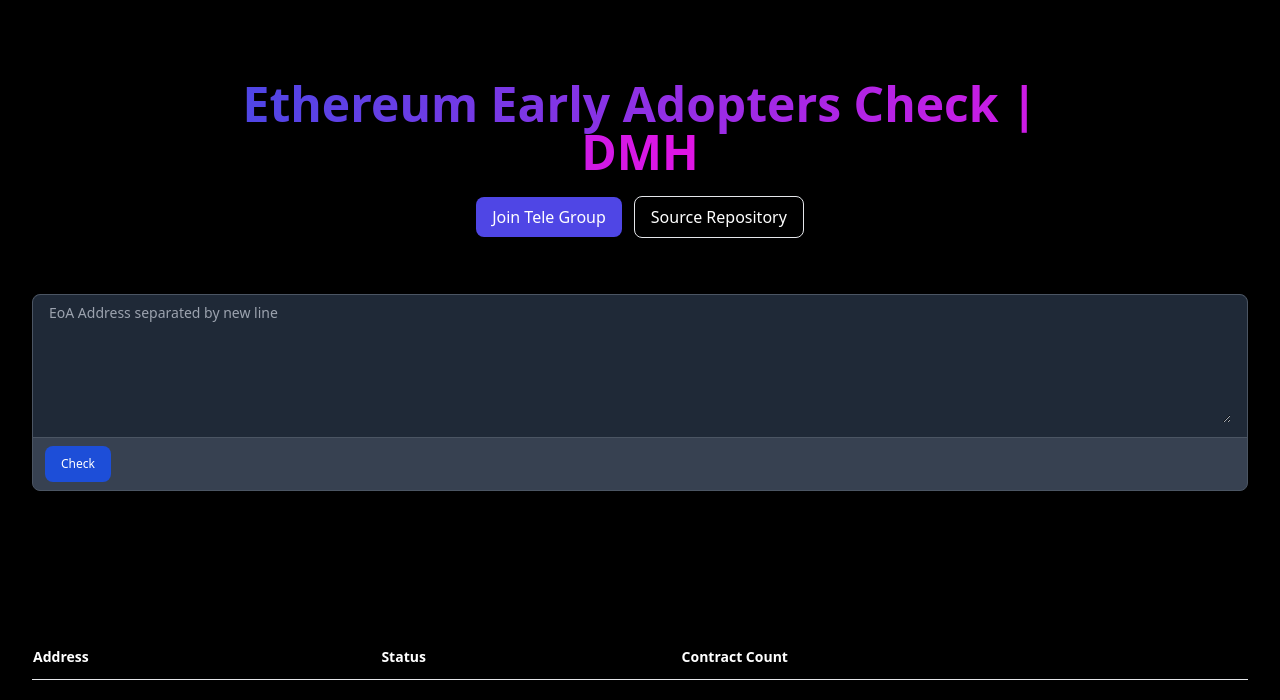
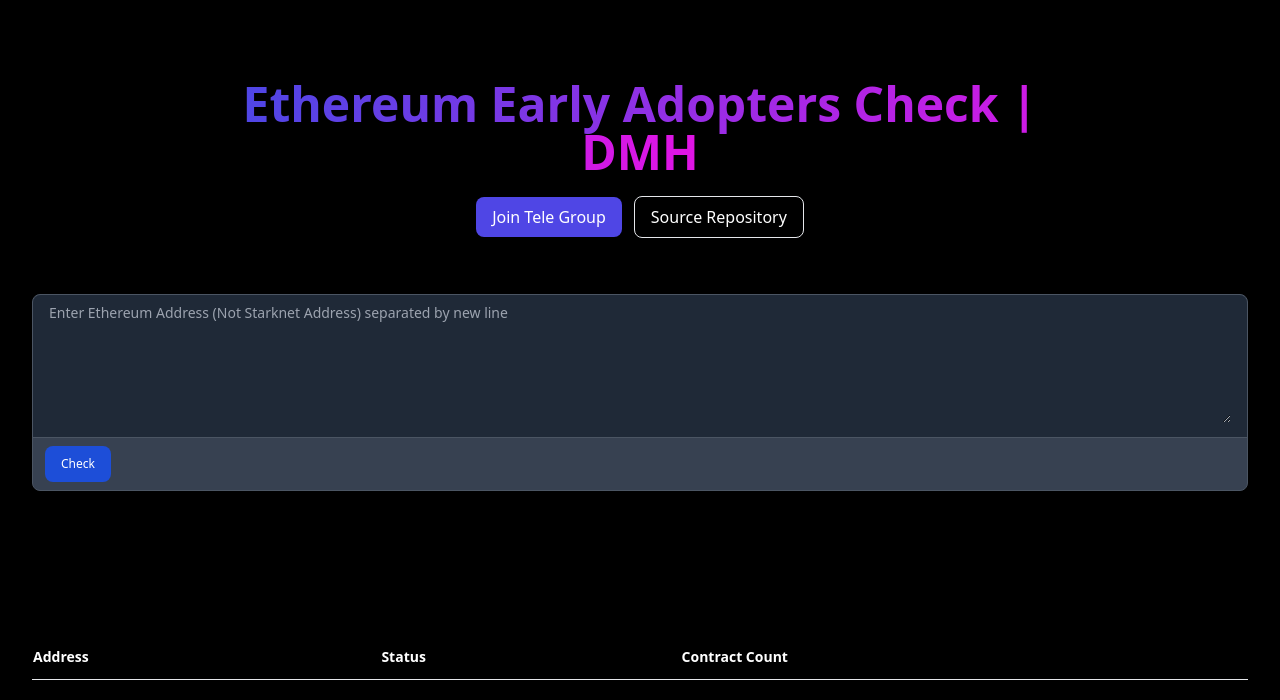
Before and after one commit to 0xtoshi/ethearlyadopters, a Next.js app: page / in a window 1280 px wide. Shown: the top 700 px of the page. Built offline with nearby package versions, Linux system fonts and the light colour scheme.

Commit message:
Update index.js

```diff
--- a/pages/index.js
+++ b/pages/index.js
@@ -107,7 +107,7 @@
                   id="comment"
                   rows={6}
                   className="w-full px-0 text-sm  border-0 bg-gray-800 focus:ring-0 text-white placeholder-gray-400"
-                  placeholder="EoA Address separated by new line"
+                  placeholder="Enter Ethereum Address (Not Starknet Address) separated by new line"
                   required=""
                   defaultValue={addressList}
                   onChange={ChangeAddressList}
```
